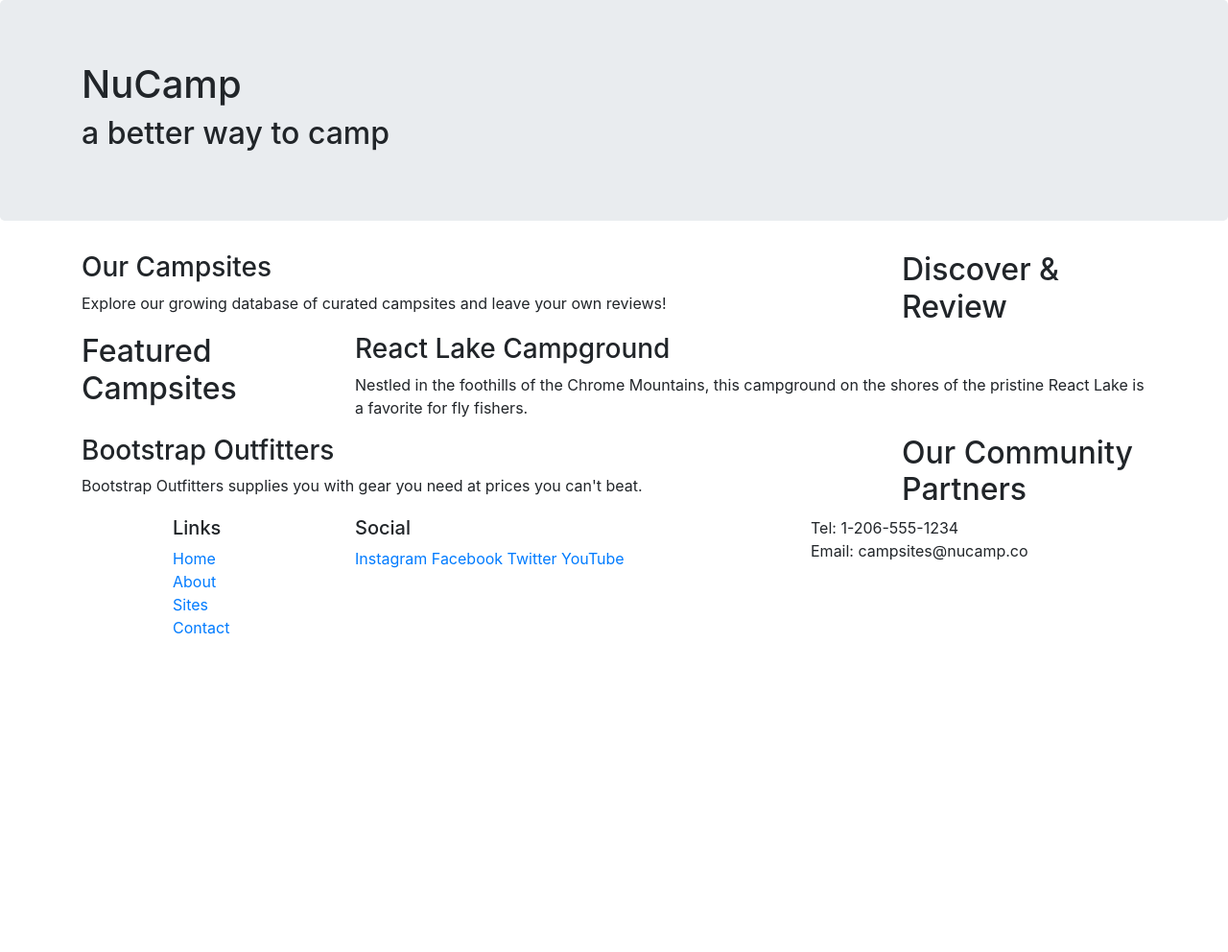
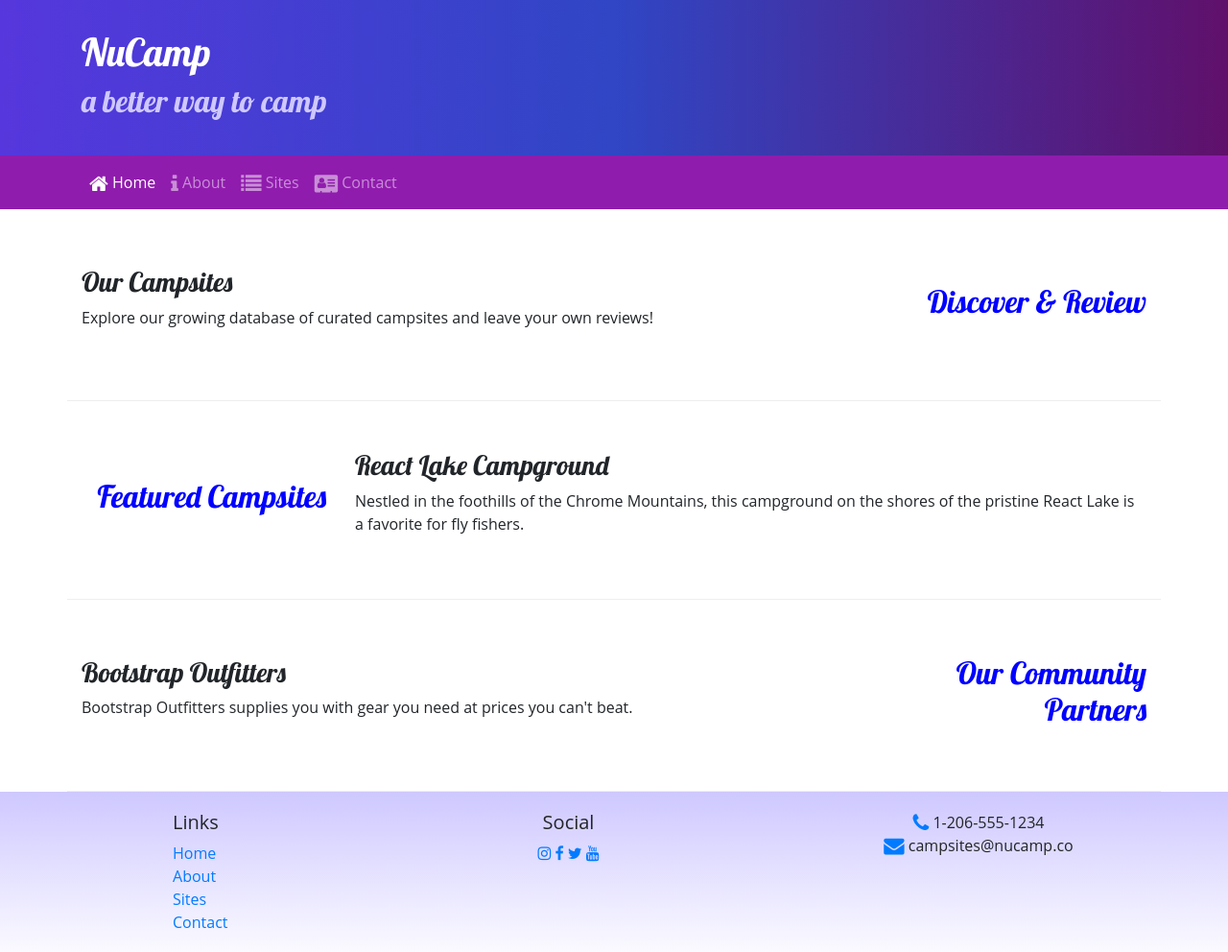
Before and after one commit to krisb09/nucampsite, a website: page index.html in a window 1280 px wide. Shown: the whole page at 96% size. Before the commit the page ends 800 px from the top, so only its background shows below. Drawn offline with nearby package versions, Linux system fonts and the light colour scheme.

Commit message:
First commit

```diff
--- /dev/null
+++ b/css/style.css
@@ -0,0 +1,36 @@
+body {
+    font-family: "Open Sans", sans-serif;
+}
+
+h1, h2, h3 {
+    font-family: "Lobster", cursive;
+}
+
+h2 {
+    color: blue;
+}
+
+header h2 {
+    color: #cec8ff
+}
+
+footer {
+    background: linear-gradient(#cec8ff, white);
+    padding: 20px 0;
+}
+.jumbotron {
+    margin: 0;
+    padding: 30px;
+    background-image: linear-gradient(to right, #5637DD, #3046c5, #60106b);
+    color: #fff;
+}
+
+.row-content {
+    padding: 50px 0;
+    border-bottom: 1px ridge;
+    min-height: 200px;
+}
+
+.navbar {
+    background-color: #901CAD;
+}
--- a/index.html
+++ b/index.html
@@ -7,13 +7,23 @@
 
     <!-- Bootstrap CSS -->
     <link rel="stylesheet" href="node_modules/bootstrap/dist/css/bootstrap.min.css" />
+    <!-- <link rel="stylesheet" href="https://cdnjs.cloudflare.com/ajax/libs/font-awesome/6.0.0-beta2/css/all.min.css" integrity="sha512-YWzhKL2whUzgiheMoBFwW8CKV4qpHQAEuvilg9FAn5VJUDwKZZxkJNuGM4XkWuk94WCrrwslk8yWNGmY1EduTA==" crossorigin="anonymous" referrerpolicy="no-referrer" /> -->
+    <link rel="stylesheet" href="node_modules/font-awesome/css/font-awesome.min.css">
+    <link rel="preconnect" href="https://fonts.googleapis.com">
+    <link rel="preconnect" href="https://fonts.gstatic.com" crossorigin>
+    <link href="https://fonts.googleapis.com/css2?family=Lobster&display=swap" rel="stylesheet">
+    <link rel="preconnect" href="https://fonts.googleapis.com">
+    <link rel="preconnect" href="https://fonts.gstatic.com" crossorigin>
+    <link href="https://fonts.googleapis.com/css2?family=Lobster&display=swap" rel="stylesheet">
+    <link rel="stylesheet" href="./css/style.css">
+
 
     <title>NuCamp: A Better Way To Camp</title>
 </head>
 
 <body>
 
-    <header class="jumbotron">
+    <header class="jumbotron jumbotron-fluid">
         <div class="container">
             <div class="row">
                 <div class="col">
@@ -24,35 +34,77 @@
         </div>
     </header>
 
+    <nav class="navbar navbar-expand-sm navbar-dark text-white sticky-top">
+
+        <div class="container">
+            <button class="navbar-toggler" type="button" data-toggle="collapse" data-target="#nucampNavbar">
+              <span class="navbar-toggler-icon"></span>
+            </button>
+            <div class="collapse navbar-collapse" id="nucampNavbar">
+              <ul class="navbar-nav">
+                <li class="nav-item active">
+                  <a class="nav-link" href="#"><i class="fa fa-home fa-lg"></i> Home</a></li>
+                <li class="nav-item">
+                  <a class="nav-link" href="aboutus.html"><i class="fa fa-info fa-lg"></i> About</a>
+                </li>
+                <li class="nav-item">
+                  <a class="nav-link" href="#"><i class="fa fa-list fa-lg"></i> Sites</a>
+                </li>
+                <li class="nav-item">
+                  <a class="nav-link" href="#"><i class="fa fa-address-card fa-lg"></i> Contact</a>
+                </li>
+              </ul>
+            </div>
+        </div>
+      </nav>
+
+    <!-- <nav class="navbar navbar-expand-sm text-white sticky-top">
+        <div class="container">
+        <button class="navbar-toggler ml-auto" type="button" data-toggle="collapse" data-target="#nucampNavbar">
+                <span class="navbar-toggler-icon"></span>
+        </button>
+        <div class="collapse navbar-collapse" id="nucampNavbar">
+            <ul class="navbar-nav">
+                <li class="nav-item active px-1">
+                <a class="nav-link" href="#"></a>Home</li>
+                <li class="nav-item px-2"><a class="nav-link" href="aboutus.html"></a>About</li>
+                <li class="nav-item px-2"><a class="nav-link" href="#"></a> Sites</li>
+                <li class="nav-item px-2"><a class="nav-link" href="#"></a> Contact</li>
+            </ul>
+        </div>
+        </div>
+
+    </nav> -->
+
     <div class="container">
 
-        <div class="row">
+        <div class="row row-content align-items-center">
             <div class="col-sm-4 order-sm-last col-md-3">
-                <h2>Discover & Review</h2>
+                <h2 class="text-sm-right">Discover & Review</h2>
             </div>
             <div class="col">
                 <h3>Our Campsites</h3>
-                <p>Explore our growing database of curated campsites and leave your own reviews!</p>
+                <p class="d-none d-sm-block">Explore our growing database of curated campsites and leave your own reviews!</p>
             </div>
         </div>
 
-        <div class="row">
+        <div class="row row-content align-items-center">
             <div class="col-sm-4 col-md-3">
-                <h2>Featured Campsites</h2>
+                <h2 class="text-sm-right">Featured Campsites</h2>
             </div>
             <div class="col">
                 <h3>React Lake Campground</h3>
-                <p>Nestled in the foothills of the Chrome Mountains, this campground on the shores of the pristine React Lake is a favorite for fly fishers.</p>
+                <p class="d-none d-sm-block">Nestled in the foothills of the Chrome Mountains, this campground on the shores of the pristine React Lake is a favorite for fly fishers.</p>
             </div>
         </div>
 
-        <div class="row">
+        <div class="row row-content align-items-center">
             <div class="col-sm-4 order-sm-last col-md-3">
-                <h2>Our Community Partners</h2>
+                <h2 class="text-sm-right">Our Community Partners</h2>
             </div>
             <div class="col">
                 <h3>Bootstrap Outfitters</h3>
-                <p>Bootstrap Outfitters supplies you with gear you need at prices you can't beat.</p>
+                <p class="d-none d-sm-block">Bootstrap Outfitters supplies you with gear you need at prices you can't beat.</p>
             </div>
         </div>
     </div>
@@ -64,21 +116,21 @@
                     <h5>Links</h5>
                     <ul class="list-unstyled">
                         <li><a href="#">Home</a></li>
-                        <li><a href="#">About</a></li>
+                        <li><a href="./aboutus.html">About</a></li>
                         <li><a href="#">Sites</a></li>
                         <li><a href="#">Contact</a></li>
                     </ul>
                 </div>
-                <div class="col-6 col-sm-5">
+                <div class="col-6 col-sm-5 text-center">
                     <h5>Social</h5>
-                    <a href="http://instagram.com/">Instagram</a>
-                    <a href="http://facebook.com/">Facebook</a>
-                    <a href="http://twitter.com/">Twitter</a>
-                    <a href="http://youtube.com/">YouTube</a>
+                    <a href="http://instagram.com/"><i class="fa fa-instagram"></i></a>
+                    <a href="http://facebook.com/"><i class="fa fa-facebook"></i></a>
+                    <a href="http://twitter.com/"><i class="fa fa-twitter"></i></a>
+                    <a href="http://youtube.com/"><i class="fa fa-youtube"></i></a>
                 </div>
-                <div class="col-sm-4">
-                    Tel: 1-206-555-1234<br />
-                    Email: campsites@nucamp.co
+                <div class="col-sm-4 text-center">
+                    <i class="fa fa-phone fa-lg text-primary"></i> 1-206-555-1234<br />
+                    <i class="fa fa-envelope fa-lg text-primary"></i> campsites@nucamp.co
             </div>
             </div>
         </div>
@@ -90,7 +142,6 @@
     <script src="node_modules/bootstrap/dist/js/bootstrap.min.js"></script>
 
 
-
 </body>
 
 </html>
--- a/package.json
+++ b/package.json
@@ -15,6 +15,8 @@
   },
   "dependencies": {
     "bootstrap": "^4.5.2",
+    "font-awesome": "^4.7.0",
+    "fontawesome": "^4.7.0",
     "jquery": "^3.5.1",
     "popper.js": "^1.16.1"
   }
```
Also changed, not shown: aboutus.html (added, +137 -0 lines), 1 other file.
